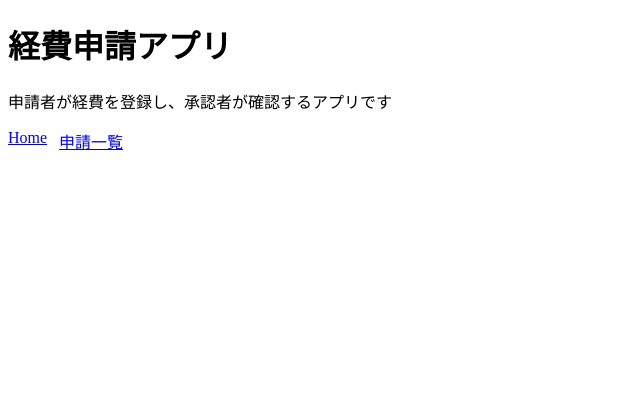
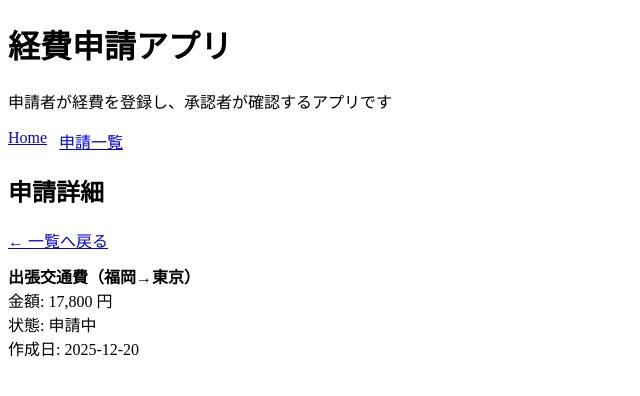
Before and after one commit to ryu-otsuki/expense-approval-app, a Nuxt app: page /requests/1 in a window 1280 px wide. Shown: the top 396 px of the page, without its empty margins (0-640 px from the left). Built offline with nearby package versions, Linux system fonts and the light colour scheme.

Commit message:
feat: add request detail page

```diff
--- a/app/composables/useRequests.ts
+++ b/app/composables/useRequests.ts
@@ -1,25 +1,31 @@
-// app/composables/useRequests.ts
-import type { ExpenseRequest, RequestStatus, Role } from '~/domain/request'
+import { mockRequests } from '~/mocks/requests'
+import type { ExpenseRequest, RequestStatus } from '~/domain/request'
 import { STATUS_TRANSITIONS } from '~/domain/request'
-import { mockRequests } from '~/mocks/requests'
 
 export const useRequests = () => {
+  // useState でアプリ全体の共有状態にする
   const requests = useState<ExpenseRequest[]>('requests', () => [...mockRequests])
 
-  // UIから呼ぶ「更新API（モック）」を用意
-  const updateStatus = (requestId: string, next: RequestStatus, role: Role) => {
-    const target = requests.value.find(r => r.id === requestId)
+  const getById = (id: string): ExpenseRequest | undefined => {
+    return requests.value.find((r) => r.id === id)
+  }
+
+  // status更新（モック更新：UIに反映させるため）
+  const updateStatus = (id: string, next: RequestStatus) => {
+    const target = requests.value.find((r) => r.id === id)
     if (!target) return
+    target.status = next
+  }
 
-    // 遷移ルールに従う（不正なら何もしない）
-    const allowed = STATUS_TRANSITIONS[role][target.status]
-    if (!allowed.includes(next)) return
-
-    target.status = next
+  // 「今のロールなら次に何へ遷移できるか」を返す
+  const getNextStatuses = (role: keyof typeof STATUS_TRANSITIONS, status: RequestStatus) => {
+    return STATUS_TRANSITIONS[role][status]
   }
 
   return {
     requests,
+    getById,
     updateStatus,
+    getNextStatuses,
   }
 }
--- /dev/null
+++ b/app/pages/requests/[id].vue
@@ -0,0 +1,35 @@
+<script setup lang="ts">
+import { STATUS_LABEL } from '~/domain/request'
+import { useRequests } from '~/composables/useRequests'
+
+const route = useRoute()
+const id = computed(() => String(route.params.id))
+
+const { getById } = useRequests()
+
+const request = computed(() => getById(id.value))
+</script>
+
+<template>
+  <div>
+    <h2>申請詳細</h2>
+
+    <p style="margin: 8px 0;">
+      <NuxtLink to="/requests">← 一覧へ戻る</NuxtLink>
+    </p>
+
+    <div v-if="request">
+      <div style="margin-top: 12px;">
+        <div><strong>{{ request.title }}</strong></div>
+        <div>金額: {{ request.amountYen.toLocaleString() }} 円</div>
+        <div>状態: {{ STATUS_LABEL[request.status] }}</div>
+        <div>作成日: {{ request.createdAt }}</div>
+      </div>
+    </div>
+
+    <div v-else style="margin-top: 12px; opacity: 0.8;">
+      <p>この申請は見つかりません（id: {{ id }}）</p>
+      <p style="opacity: 0.8;">URLが正しいか確認してください。</p>
+    </div>
+  </div>
+</template>
--- a/app/pages/requests/index.vue
+++ b/app/pages/requests/index.vue
@@ -1,18 +1,19 @@
 <script setup lang="ts">
-import { STATUS_LABEL, STATUS_TRANSITIONS, type RequestStatus, type Role } from '~/domain/request'
+import { STATUS_LABEL, type RequestStatus, type Role } from '~/domain/request'
 import { useRequests } from '~/composables/useRequests'
-
-const { requests, updateStatus } = useRequests()
 
 const currentRole = ref<Role>('applicant')
 
-const getNextStatuses = (status: RequestStatus): readonly RequestStatus[] => {
-  return STATUS_TRANSITIONS[currentRole.value][status]
+const { requests, updateStatus, getNextStatuses } = useRequests()
+
+const nextStatuses = (status: RequestStatus): readonly RequestStatus[] => {
+  return getNextStatuses(currentRole.value, status)
 }
 
-// 今回はモックなのでAPI通信はしない。状態だけ更新する。
+// 今はモックなので alert + UI上の status 更新まで行う（APIは未接続）
 const onClickTransition = (requestId: string, next: RequestStatus) => {
-  updateStatus(requestId, next, currentRole.value)
+  updateStatus(requestId, next)
+  alert(`request=${requestId} を「${STATUS_LABEL[next]}」に変更（モック）`)
 }
 </script>
 
@@ -31,16 +32,29 @@ const onClickTransition = (requestId: string, next: RequestStatus) => {
     </div>
 
     <ul style="padding-left: 16px;">
-      <li v-for="r in requests" :key="r.id" style="margin-bottom: 16px;">
-        <div><strong>{{ r.title }}</strong></div>
+      <li
+        v-for="r in requests"
+        :key="r.id"
+        style="margin-bottom: 16px;"
+      >
+        <div>
+          <strong>
+            <!-- 一覧→詳細への導線 -->
+            <NuxtLink :to="`/requests/${r.id}`">
+              {{ r.title }}
+            </NuxtLink>
+          </strong>
+        </div>
+
         <div>金額: {{ r.amountYen.toLocaleString() }} 円</div>
         <div>状態: {{ STATUS_LABEL[r.status] }}</div>
         <div>作成日: {{ r.createdAt }}</div>
 
+        <!-- この申請で“できる操作” -->
         <div style="margin-top: 8px;">
-          <template v-if="getNextStatuses(r.status).length">
+          <template v-if="nextStatuses(r.status).length">
             <button
-              v-for="next in getNextStatuses(r.status)"
+              v-for="next in nextStatuses(r.status)"
               :key="next"
               style="margin-right: 8px;"
               @click="onClickTransition(r.id, next)"
```
Also changed, not shown: app/mocks/requests.ts (line endings or trailing spaces).
